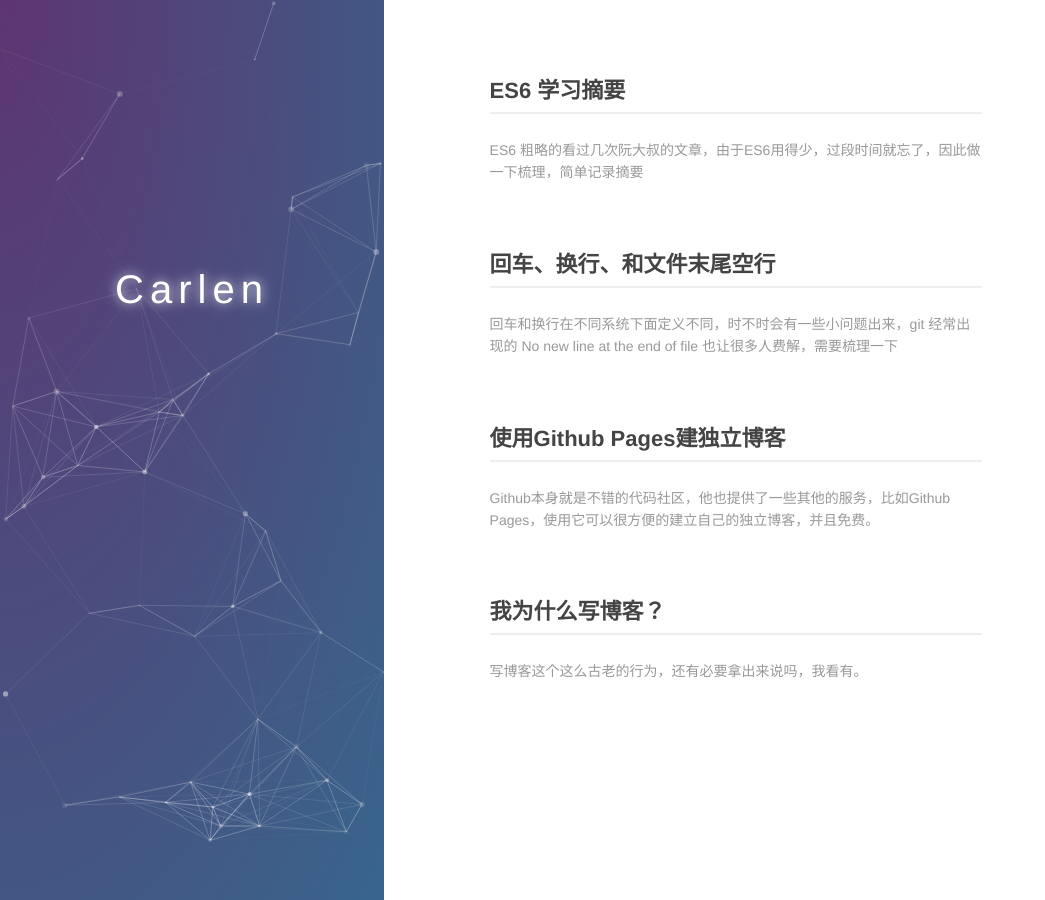
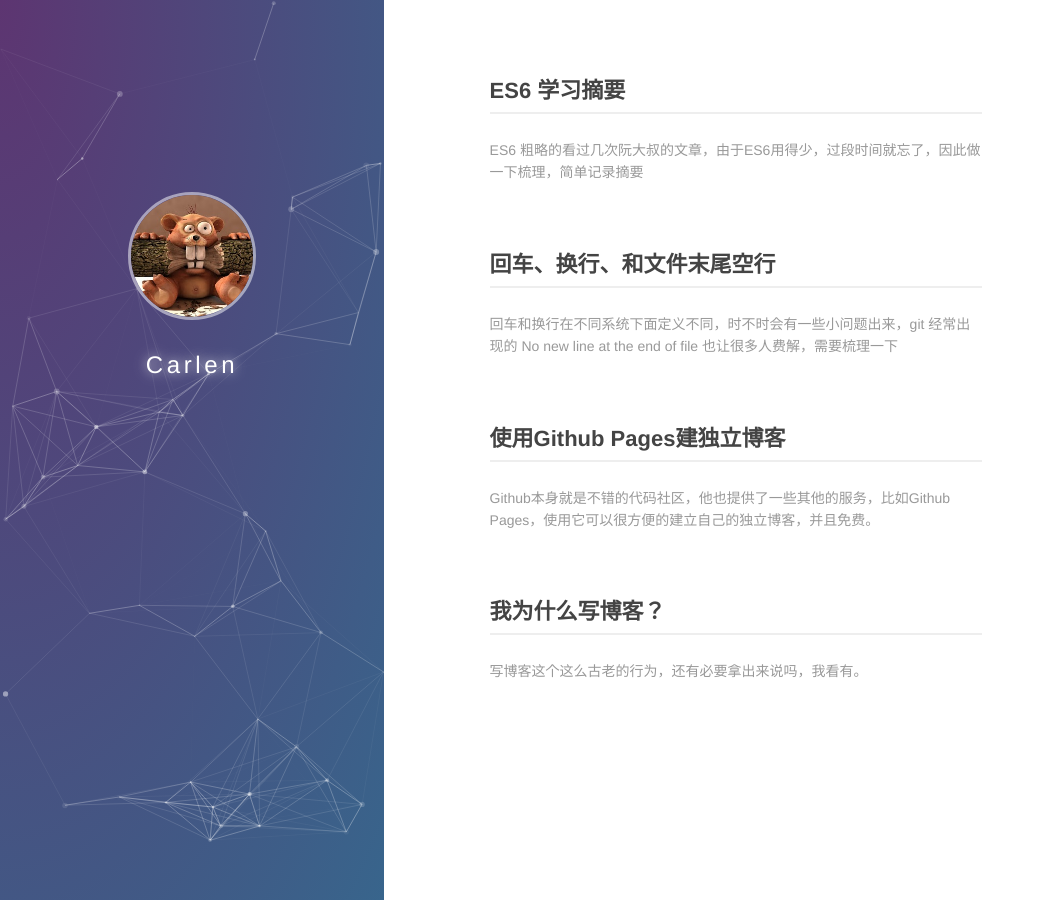
Before and after one commit to troublrMan/jekyll_blog, a Jekyll site: the page built from index.md, in a window 1280 px wide. Shown: the whole page, without its empty margins (0-1045 px from the left). Built offline with Jekyll 4.4.1, drawn with Linux system fonts in a browser that asks for light colours.

Commit message:
add avatar

```diff
--- a/_includes/style.css
+++ b/_includes/style.css
@@ -177,17 +177,29 @@ a.external:hover {
 }
 .index-wrapper .info-card {
   position: absolute;
-  margin-top: 70%;
+  margin-top: 50%;
   text-align: center;
   width: 100%;
 }
 @media screen and (max-width: 767px) {
   .index-wrapper .info-card {
-    margin-top: 70px;
+    margin-top: 50px;
   }
 }
+
+.about {
+  margin-bottom: 30px !important;
+  display: inline-block;
+}
+
+.about img {
+  border-radius: 50%;
+  -moz-border-radius: 50%; /* 老的 Firefox */
+  border: 3px solid rgba(255,255,255,0.5);
+}
+
 .index-wrapper .info-card h1 {
-  font-size: 40px;
+  font-size: 24px;
   color: #fff;
   margin-bottom: 20px;
   text-shadow: 0 0 80px rgba(255,255,255,0.5);
--- a/index.md
+++ b/index.md
@@ -6,6 +6,7 @@ layout: default
   <div class="index-wrapper">
     <div class="aside">
       <div class="info-card">
+        <a class="about" href="/about"><img src="./images/avatar.jpg" width="128"/></a>
         <h1>Carlen</h1>
         <a href="" target="_blank"><img src="http://www.weibo.com/favicon.ico" alt="" width="25"/></a>
         <a href="" target="_blank"><img src="http://www.douban.com/favicon.ico" alt="" width="22"/></a>
```
Also changed, not shown: _posts/2016-7-28-about.md (added, +8 -0 lines), images/avatar.jpg (added).
